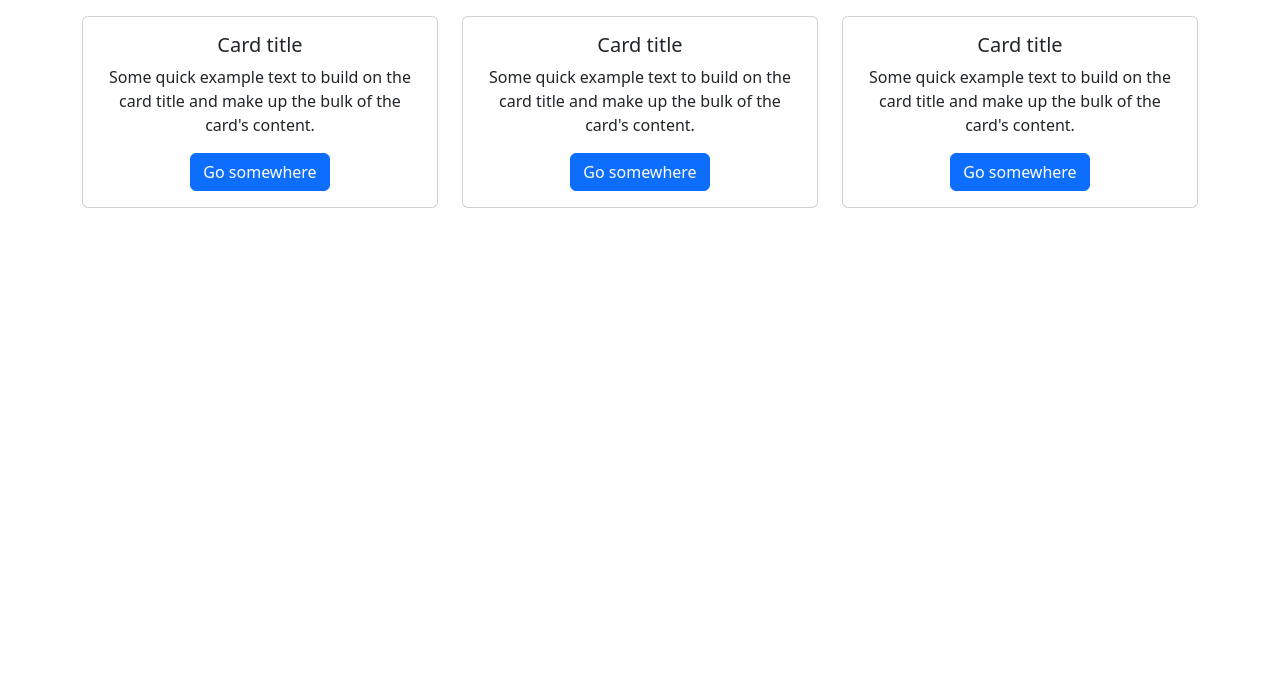
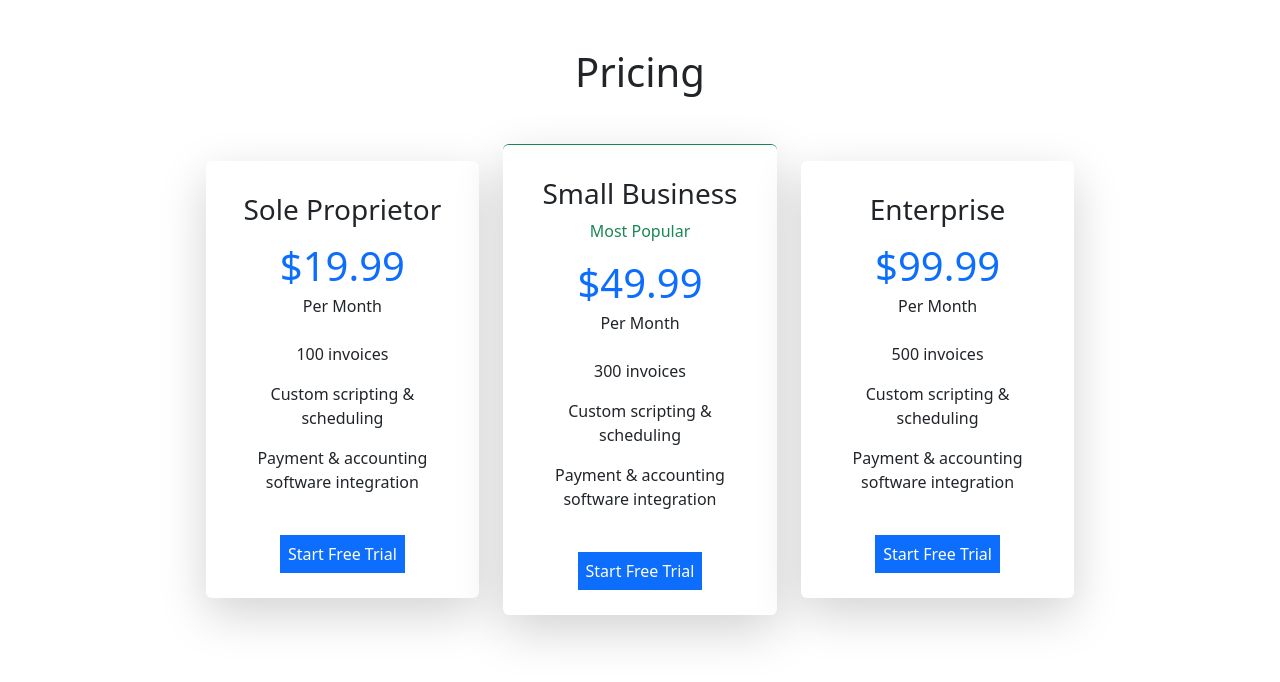
Before and after one commit to Reaclate/Pricing-card-design, a React app: page / in a window 1280 px wide. Built offline with nearby package versions, Linux system fonts and the light colour scheme.

Commit message:
card final style

```diff
--- a/public/index.html
+++ b/public/index.html
@@ -7,7 +7,7 @@
     <meta name="theme-color" content="#000000" />
     <meta
       name="description"
-      content="Login form"
+      content="Product card Design"
     />
     <link rel="apple-touch-icon" href="%PUBLIC_URL%/logo192.png" />
     <!--
@@ -24,7 +24,7 @@
       work correctly both with client-side routing and a non-root public URL.
       Learn how to configure a non-root public URL by running `npm run build`.
     -->
-    <title>M sQuare Login page</title>
+    <title>Simple Product card design</title>
   </head>
   <body>
     <noscript>You need to enable JavaScript to run this app.</noscript>
--- a/src/components/Card.js
+++ b/src/components/Card.js
@@ -1,55 +1,74 @@
 import React from "react";
+import "../index.css";
 
 export default function Card() {
   return (
     <div className="container text-center mt-3">
-      <div className="row">
-
+      <h1 className="mt-5"> Pricing </h1>
+      <div className="row mt-5" style={{ width: "80%", marginLeft: "10%" }}>
         <div className="col-md-4">
-      <div className="card">
+          <div className="card border-0 shadow-lg p-3 mb-5 bg-white rounded">
             <div className="card-body">
-          <h5 className="card-title">Card title</h5>
-          <p className="card-text">
-            Some quick example text to build on the card title and make up the
-            bulk of the card's content.
+              <h3 className="card-title">Sole Proprietor</h3>
+              <h1 className="text-primary mt-3 mb-1">$19.99</h1>
+              <span> Per Month </span>
+              <p className="card-text mt-4">100 invoices</p>
+              <p className="card-text">Custom scripting & scheduling</p>
+              <p className="card-text mb-5">
+                Payment & accounting software integration
               </p>
-          <a href="#" className="btn btn-primary">
-            Go somewhere
+              <a
+                href="#"
+                className="bg-primary text-white text-decoration-none p-2"
+              >
+                Start Free Trial
               </a>
             </div>
           </div>
         </div>
 
         <div className="col-md-4">
-      <div className="card">
-        <div className="card-body">
-          <h5 className="card-title">Card title</h5>
-          <p className="card-text">
-            Some quick example text to build on the card title and make up the
-            bulk of the card's content.
+          <div className="card  border-top border-0 border-success shadow-lg p-3 mb-5 bg-white rounded">
+            <div className="card-body ">
+              <h3 className="card-title">Small Business</h3>
+              <p className="text-success"> Most Popular </p>
+              <h1 className="text-primary mt-3 mb-1">$49.99</h1>
+              <span> Per Month </span>
+              <p className="card-text mt-4">300 invoices</p>
+              <p className="card-text">Custom scripting & scheduling</p>
+              <p className="card-text mb-5">
+                Payment & accounting software integration
               </p>
-          <a href="#" className="btn btn-primary">
-            Go somewhere
+              <a
+                href="#"
+                className="bg-primary text-white text-decoration-none p-2"
+              >
+                Start Free Trial
               </a>
             </div>
           </div>
         </div>
 
         <div className="col-md-4">
-      <div className="card">
+          <div className="card border-0 shadow-lg p-3 mb-5 bg-white rounded">
             <div className="card-body">
-          <h5 className="card-title">Card title</h5>
-          <p className="card-text">
-            Some quick example text to build on the card title and make up the
-            bulk of the card's content.
+              <h3 className="card-title">Enterprise</h3>
+              <h1 className="text-primary mt-3 mb-1">$99.99</h1>
+              <span> Per Month </span>
+              <p className="card-text mt-4">500 invoices</p>
+              <p className="card-text">Custom scripting & scheduling</p>
+              <p className="card-text mb-5">
+                Payment & accounting software integration
               </p>
-          <a href="#" className="btn btn-primary">
-            Go somewhere
+              <a
+                href="#"
+                className="bg-primary text-white text-decoration-none p-2"
+              >
+                Start Free Trial
               </a>
             </div>
           </div>
         </div>
-
       </div>
     </div>
   );
--- /dev/null
+++ b/src/index.css
@@ -0,0 +1,8 @@
+.row{
+
+    display: flex;
+    flex-wrap: wrap;
+    justify-content: space-between;
+    align-items: center;
+    margin-bottom: 20px;
+}
```
Lines whose indentation alone changed are shown as unchanged.
